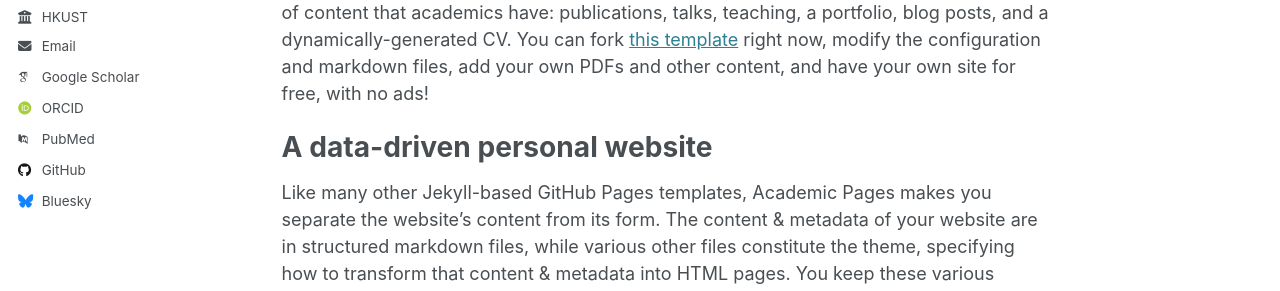
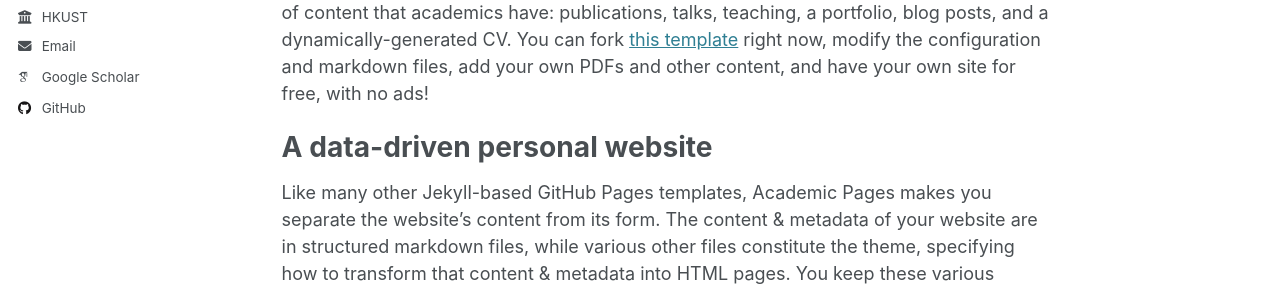
Before and after one commit to zli999/zijianli.github.io, a Jekyll site: the page built from _pages/about.md, in a window 1280 px wide. Shown: the part 312-603 px from the top of the page. Built offline with Jekyll 4.4.1, drawn with Linux system fonts in a browser that asks for light colours; some web fonts are replaced.

Commit message:
Update _config.yml

```diff
--- a/_config.yml
+++ b/_config.yml
@@ -35,9 +35,9 @@ author:
   arxiv            : # URL - Update with the correct link to your profile
   googlescholar    : "https://scholar.google.com/citations?user=ocn7vOMAAAAJ&hl=en"
   impactstory      : # URL
-  orcid            : "http://orcid.org/yourorcidurl"
+  orcid            : #"http://orcid.org/yourorcidurl"
   semantic         : # URL
-  pubmed           : "https://www.ncbi.nlm.nih.gov/pubmed/?term=john+snow"
+  pubmed           : #"https://www.ncbi.nlm.nih.gov/pubmed/?term=john+snow"
   researchgate     : # URL
   scopus           : # URL
 
@@ -50,7 +50,7 @@ author:
   stackoverflow    : # User number or user number and name (i.e., use "1" or "1/jeff-atwood")
 
   # Social media
-  bluesky          : "" # Replace this with you Bluesky username
+  bluesky          : #"" # Replace this with you Bluesky username
   facebook         : # Username
   flickr           : # Username
   foursquare       : # Username
```
